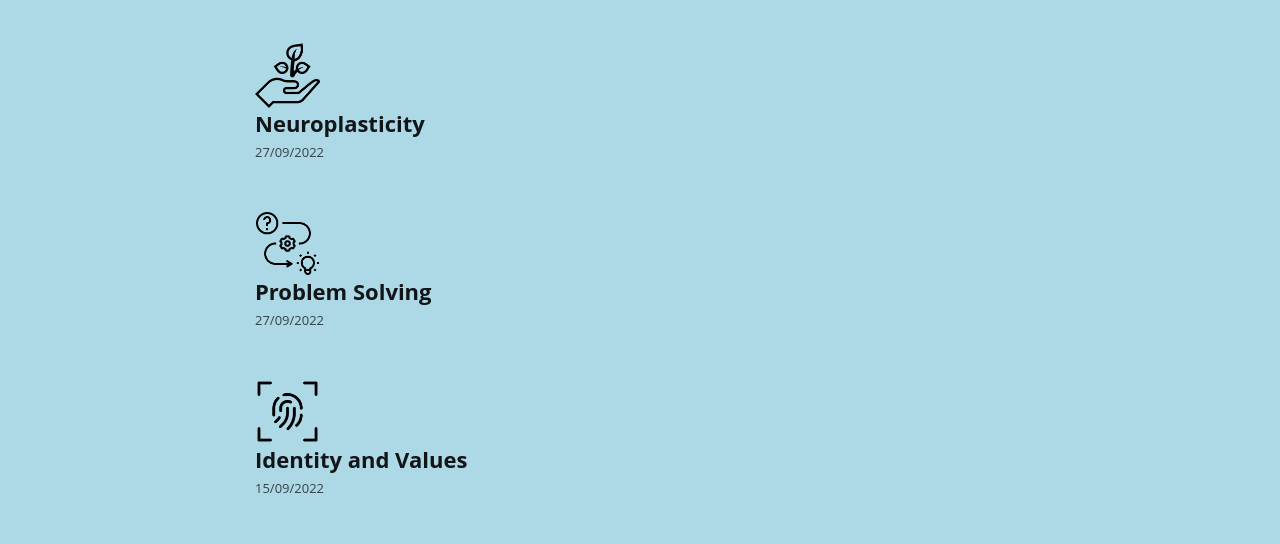
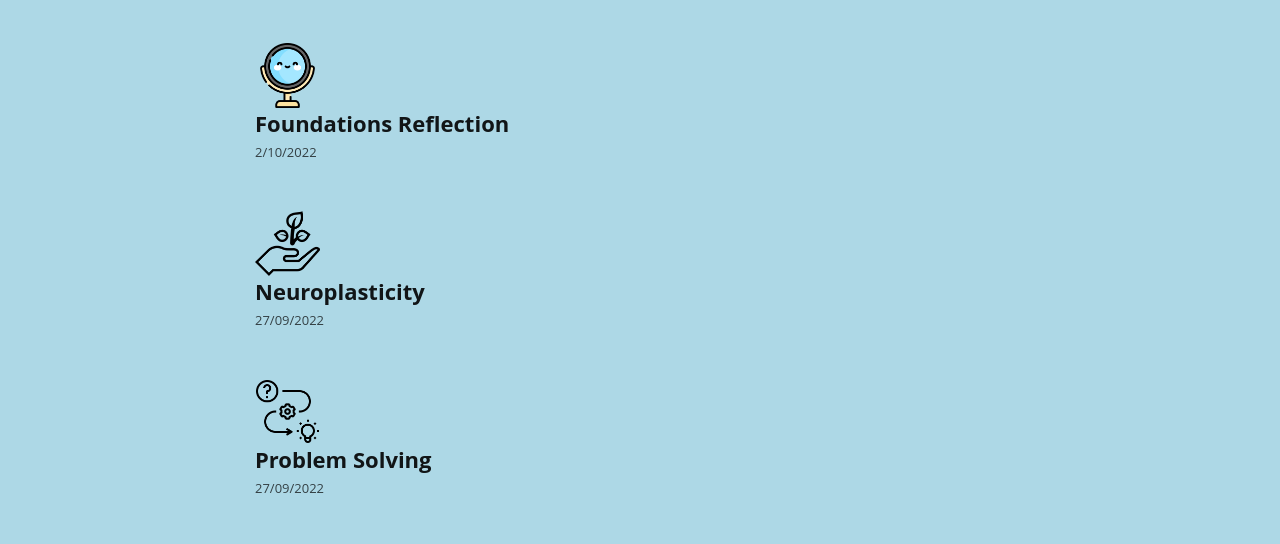
Before and after one commit to moo-kusay/moo-kusay.github.io, a plain HTML site: page blog/core.html in a window 1280 px wide. Shown: the part 211-755 px from the top of the page. Drawn offline with Linux system fonts and the light colour scheme.

Commit message:
incons update and prep etc

```diff
--- a/blog/core.html
+++ b/blog/core.html
@@ -41,6 +41,20 @@
     <div class="blog-posts-container">
       <h1>Core posts</h1>
       <div class="blog-posts-list">
+
+        <a href="foundations-reflection.html">
+          <div class="blog-posts-list-item">
+            <div class="blog-posts-thumbnail">
+              <img src="../assets/icons/mirror.png" />
+            </div>
+            <div class="blog-posts-list-item-title-and-date">
+              <h2>Foundations Reflection</h2>
+              <div class="blog-posts-list-item-date">
+                <span>2/10/2022</span>
+              </div>
+            </div>
+          </div>
+        </a>
 
 
         <a href="neuroplasticity.html">
```
Also changed, not shown: blog/blog.html (+1 -1 lines), index.html (+2 -2 lines), assets/icons/mirror.png (added), assets/icons/reflective.png (added), assets/icons/self-awareness.png (added), 3 other files.
